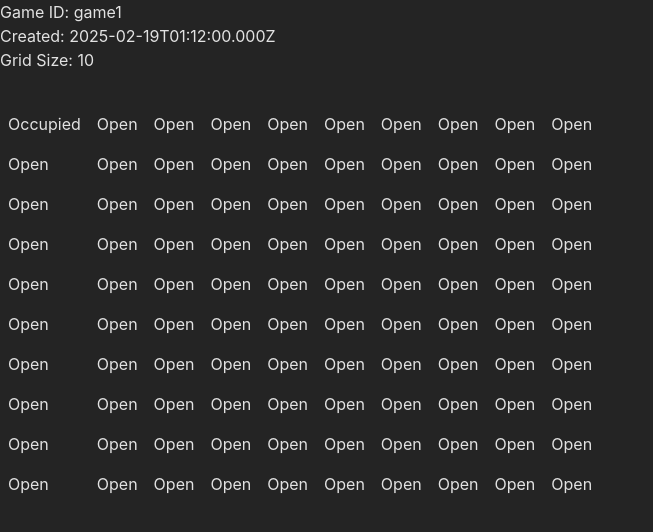
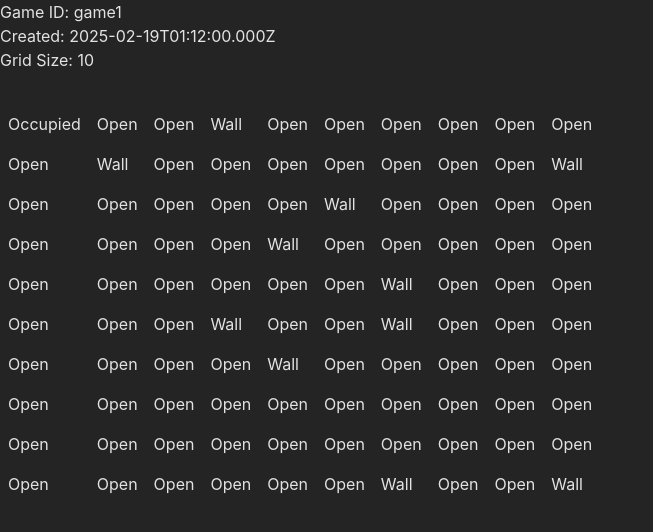
Before and after one commit to bradtaylor707/little-game, a React (Vite) app: page / in a window 1280 px wide. Shown: the top 532 px of the page, without its empty margins (0-653 px from the left). Built offline with nearby package versions, Linux system fonts and the light colour scheme.

Commit message:
messing with obsticals

```diff
--- a/src/app.tsx
+++ b/src/app.tsx
@@ -1,4 +1,4 @@
-import { uniqueId } from "lodash-es";
+import { random, uniqueId } from "lodash-es";
 import { BrowserRouter, useSearchParams } from "react-router";
 import { useEffect, useMemo, useState } from "react";
 import "./app.scss";
@@ -20,14 +20,35 @@ class Game {
       this.grid[i] = this.grid[i] || [];
 
       for (let j = 0; j < GRID_SIZE; j++) {
-        this.grid[i][j] = new Square();
+        this.grid[i][j] = new Square({
+          status: random(0, 10) === 0 ? SquareStatus.Wall : SquareStatus.Open,
+        });
       }
     }
   }
 }
 
+enum SquareStatus {
+  Open = "open",
+  Wall = "wall",
+  Goal = "goal",
+}
+
 class Square {
   id = uniqueId("square");
+  status: SquareStatus;
+
+  constructor({ status }: { status: SquareStatus }) {
+    this.status = status;
+  }
+
+  isWall() {
+    return this.status === SquareStatus.Wall;
+  }
+
+  isOpen() {
+    return this.status === SquareStatus.Open;
+  }
 }
 
 function LittleGame() {
@@ -46,22 +67,50 @@ function LittleGame() {
       switch (event.code) {
         case "ArrowUp":
           setPosition(([x, y]) => {
-            return [x, Math.max(0, y - 1)];
+            const targetY = Math.max(0, y - 1);
+            const targetSquare = game.grid[x][targetY];
+
+            if (targetSquare.isWall()) {
+              return [x, y];
+            }
+
+            return [x, targetY];
           });
           break;
         case "ArrowDown":
           setPosition(([x, y]) => {
-            return [x, Math.min(GRID_SIZE - 1, y + 1)];
+            const targetY = Math.min(GRID_SIZE - 1, y + 1);
+            const targetSquare = game.grid[x][targetY];
+
+            if (targetSquare.isWall()) {
+              return [x, y];
+            }
+
+            return [x, targetY];
           });
           break;
         case "ArrowLeft":
           setPosition(([x, y]) => {
+            const targetX = Math.max(0, x - 1);
+            const targetSquare = game.grid[targetX][y];
+
+            if (targetSquare.isWall()) {
+              return [x, y];
+            }
+
             return [Math.max(0, x - 1), y];
           });
           break;
         case "ArrowRight":
           setPosition(([x, y]) => {
-            return [Math.min(GRID_SIZE - 1, x + 1), y];
+            const targetX = Math.min(GRID_SIZE - 1, x + 1);
+            const targetSquare = game.grid[targetX][y];
+
+            if (targetSquare.isWall()) {
+              return [x, y];
+            }
+
+            return [targetX, y];
           });
           break;
         default:
@@ -74,7 +123,7 @@ function LittleGame() {
     return () => {
       window.removeEventListener("keydown", onKeyDown);
     };
-  }, []);
+  }, [game.grid]);
 
   return (
     <div className={"little-game"}>
@@ -91,7 +140,11 @@ function LittleGame() {
                 {squares.map((square, colIndex) => {
                   return (
                     <div key={square.id || colIndex} className={"square"}>
-                      {rowIndex === playerX && colIndex === playerY ? "Occupied" : "Open"}
+                      {rowIndex === playerX && colIndex === playerY
+                        ? "Occupied"
+                        : square.isWall()
+                          ? "Wall"
+                          : "Open"}
                     </div>
                   );
                 })}
```
